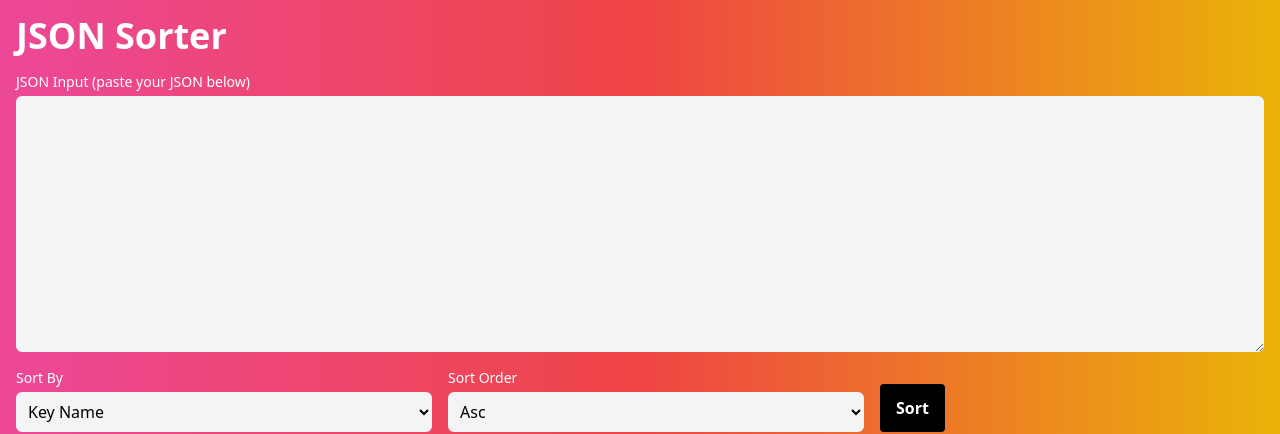
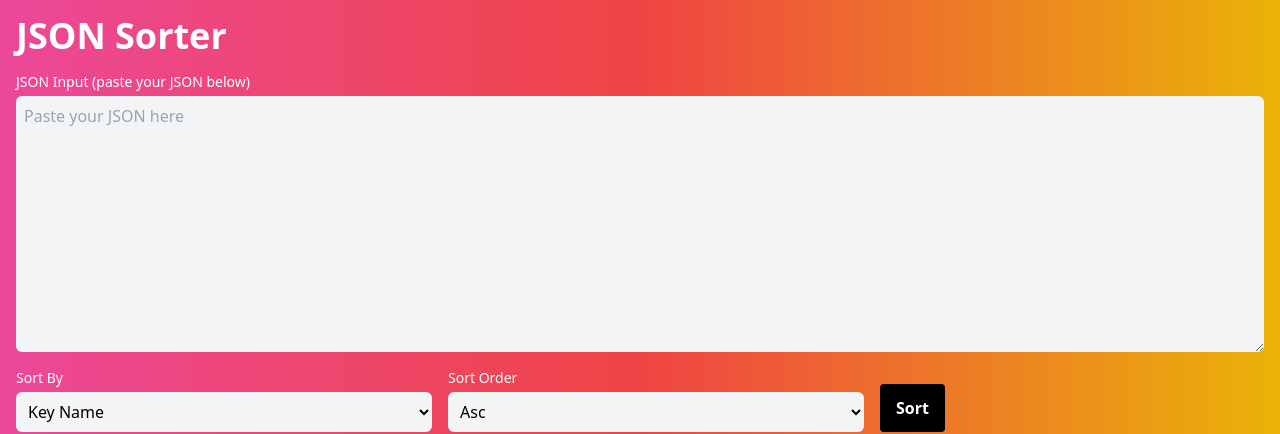
Before and after one commit to erictherobot/json-sorter-app, a Next.js app: page / in a window 1280 px wide. Shown: the top 434 px of the page. Built offline with nearby package versions, Linux system fonts and the light colour scheme.

Commit message:
Update JsonInput.tsx

```diff
--- a/src/components/JsonInput.tsx
+++ b/src/components/JsonInput.tsx
@@ -31,6 +31,7 @@ const JsonInput: React.FC<JsonInputProps> = ({ onJsonChange }) => {
       <textarea
         id="json-input"
         className="mt-1 block w-full bg-gray-100 p-2 rounded-md"
+        placeholder="Paste your JSON here"
         value={json}
         onChange={handleJsonChange}
         rows={10}
```
